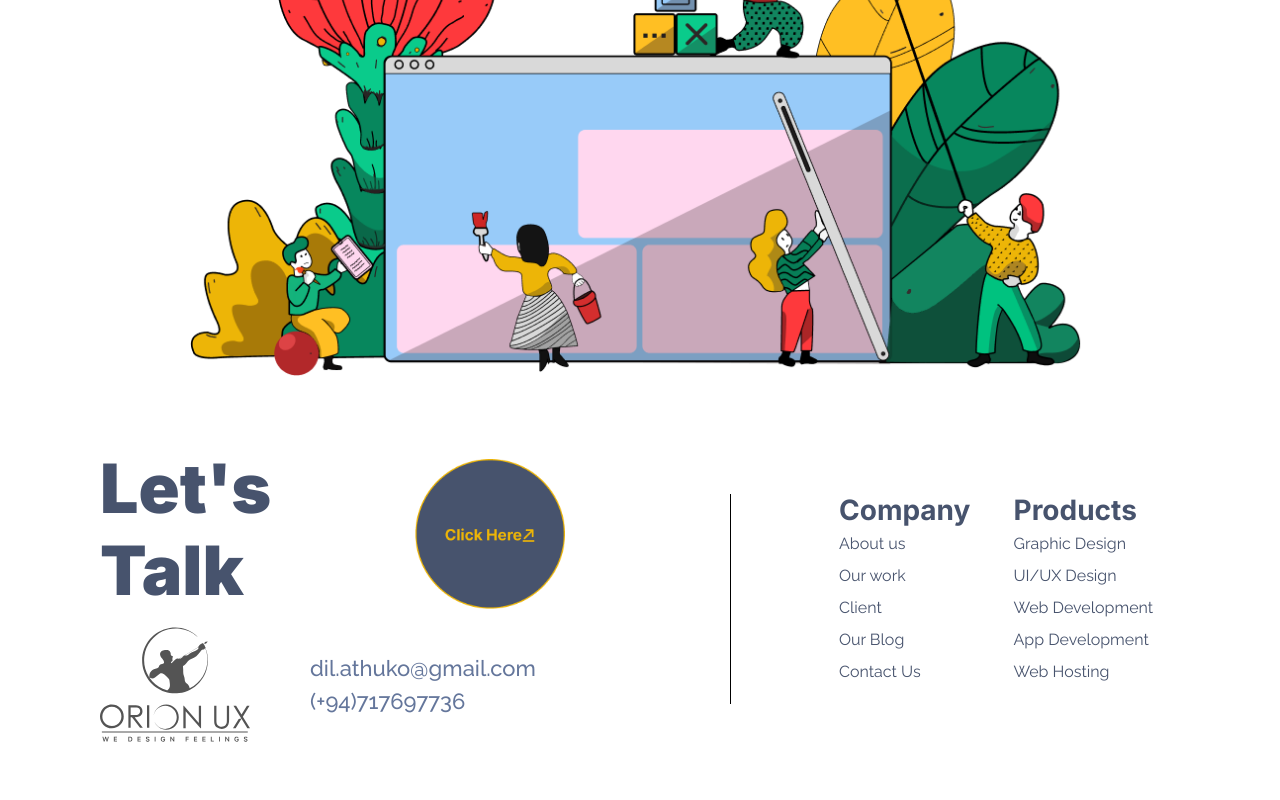
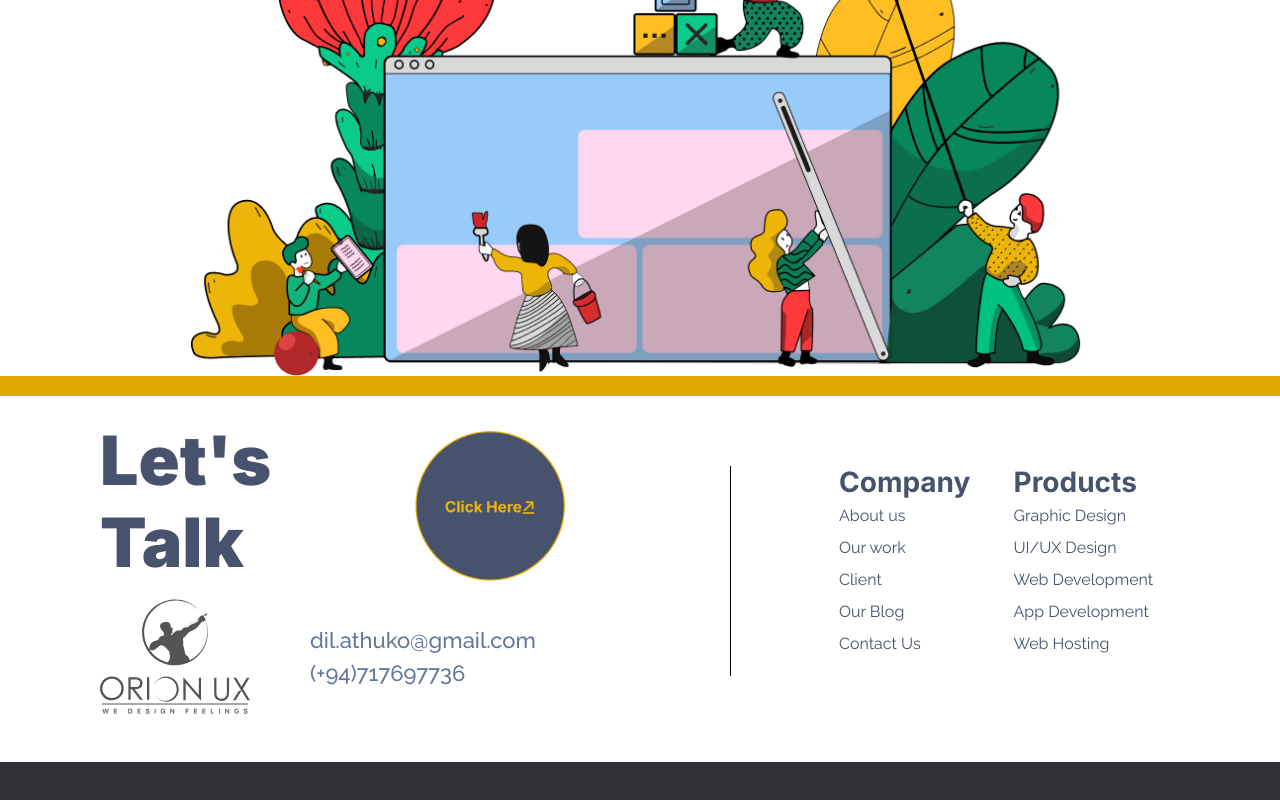
Before and after one commit to orionux/orion-ux, a Next.js app: page / in a window 1280 px wide. Shown: the part 3659-4459 px from the top of the page. Built offline with nearby package versions, Linux system fonts and the light colour scheme.

Commit message:
footer horizontal lines

```diff
--- a/src/components/Footer.tsx
+++ b/src/components/Footer.tsx
@@ -63,6 +63,8 @@ const Footer = (props: Props) => {
 
 
   return (
+    <div className="d-flex flex-column p-0 m-0">
+      <div className="vr-line"></div>
     <div className="d-flex flex-column  justify-content-center align-items-center flex-lg-row footer-top-border py-4 main-padding padding-x-100px ">
       <div className="col-12 col-lg-7 d-flex flex-column footer-cols mb-3">
         <div className="d-flex flex-column flex-lg-row justify-content-center align-items-center">
@@ -114,6 +116,8 @@ const Footer = (props: Props) => {
         </div>
       </div>
     </div>
+    <div className="vr-line-dark"></div>
+    </div>
   );
 };
 
--- a/src/components/homeComponents/GetInTouch.tsx
+++ b/src/components/homeComponents/GetInTouch.tsx
@@ -4,7 +4,7 @@ import React from 'react'
 const GetInTouch = () => {
   return (
     <>
-    <div className="d-flex flex-column text-center py-5 justify-content-center align-items-center">
+    <div className="d-flex flex-column text-center pt-5 pb-0 mb-0 justify-content-center align-items-center">
         <h2 className='col-12 col-lg-7 font-500 font-space-g font-32px mt-5'>Get Ready to Maximize Your Productivity With Our Design Solutions</h2>
         <div className="d-flex justify-content-center align-items-center position-relative pt-3">
             <button className='get-in-touch-btn font-700'>
--- a/src/styles/globals.css
+++ b/src/styles/globals.css
@@ -347,8 +347,17 @@ li {
     line-height: 16px;
     font-family: var(--font-secondary) !important;
 }
+.vr-line{
+    width: 100%;
+    height: 20px;
+    background-color: var(--color-yellow);
+}
+.vr-line-dark{
+    width: 100%;
+    height: 50px;
+    background: #303135;
 
-
+}
 
 /* =================== media quaires ===================== */
 @media only screen and (max-width: 992px) {
```
